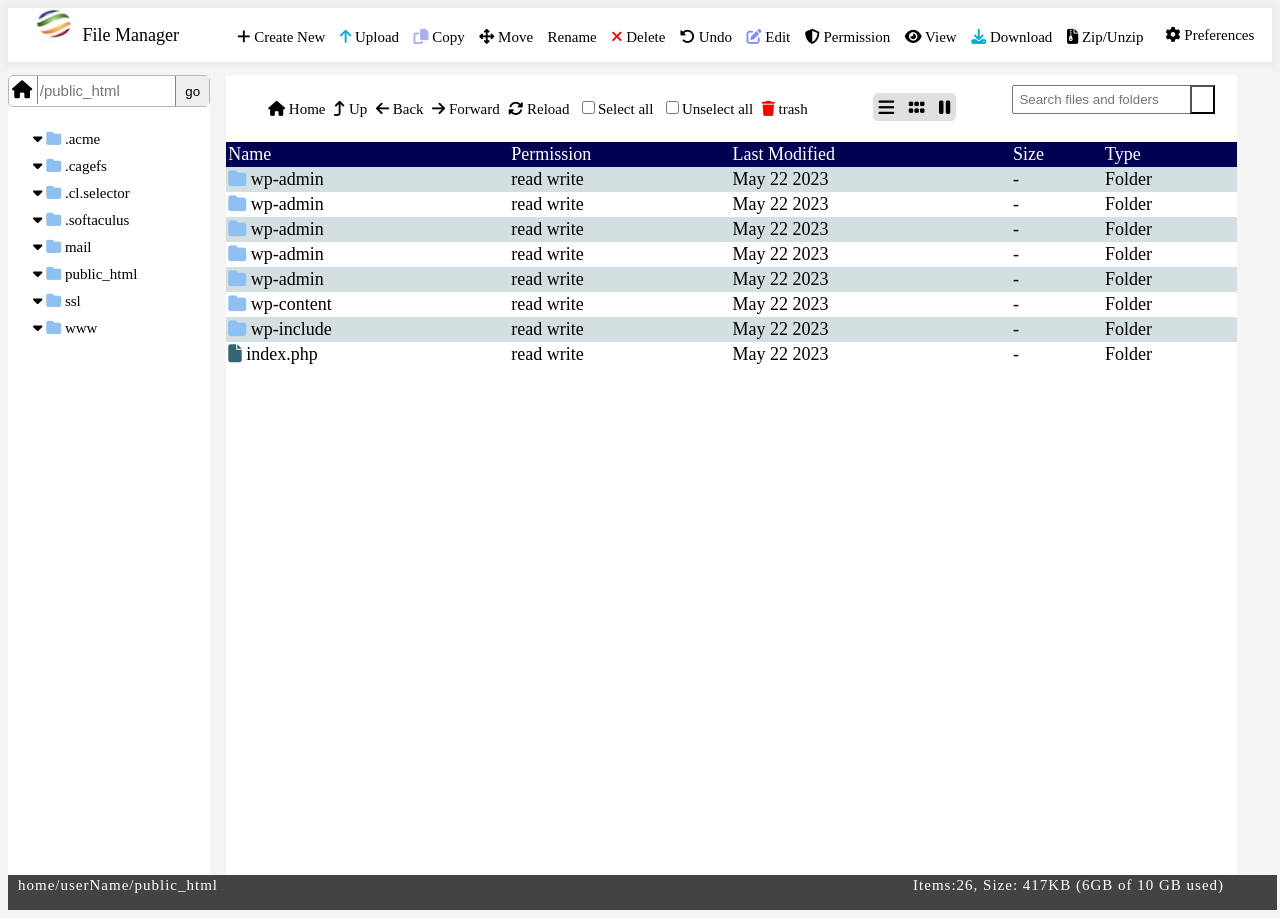
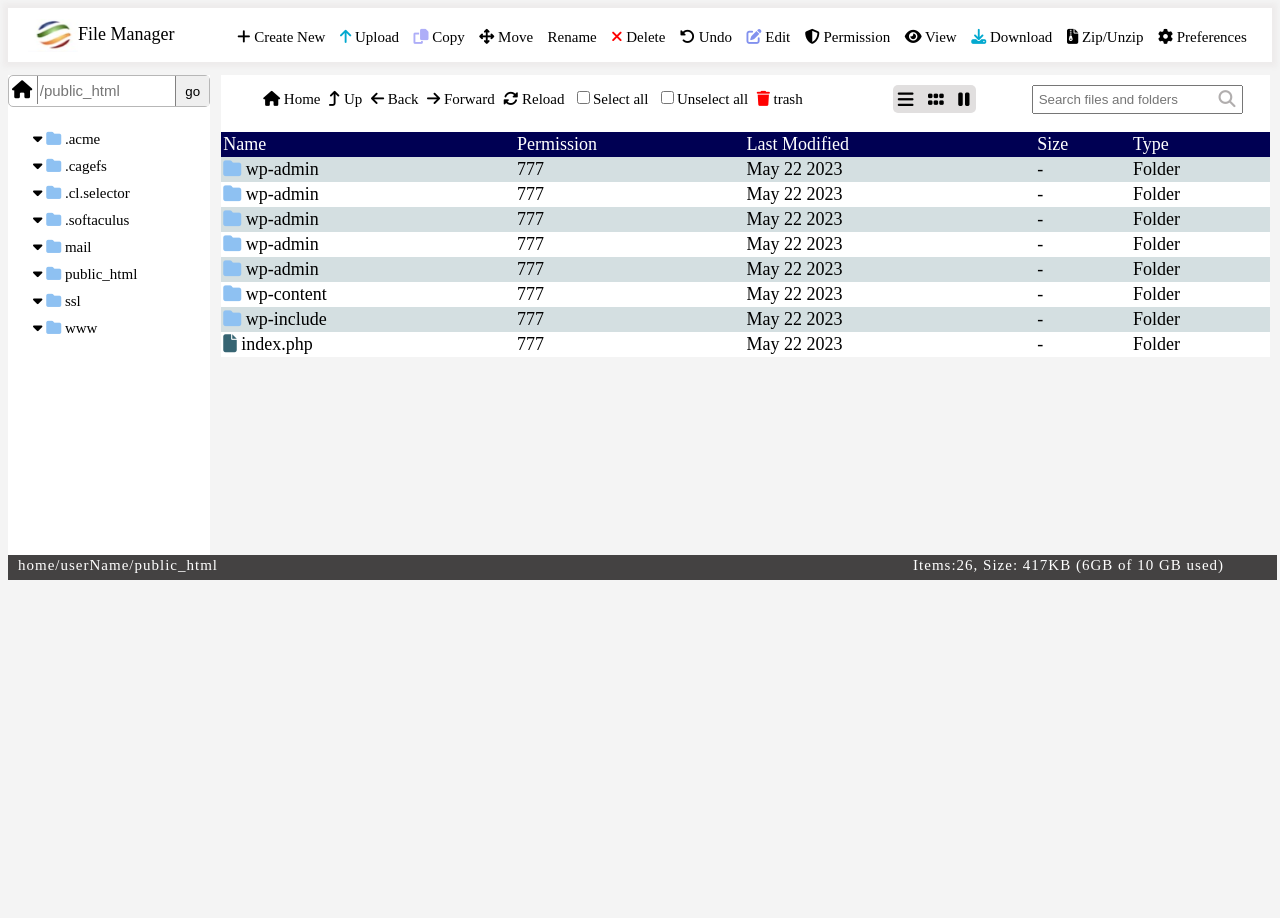
Before and after one commit to zaman20/cpannel_home, a plain HTML site: page index.html in a window 1280 px wide. After the commit the page ends 800 px from the top, so only its background shows below. Drawn offline with nearby package versions, Linux system fonts and the light colour scheme.

Commit message:
Some css fixed

```diff
--- a/index.html
+++ b/index.html
@@ -17,7 +17,7 @@
             <div class="header-area">
                 <div class="header-logo">
                     <img src="img/Capture.PNG" alt="" class="logo">
-                    <span>File Manager</span>
+                    <span class="text-logo">File Manager</span>
                 </div>
                 <div class="header-menu">
                     <ul>
@@ -33,11 +33,12 @@
                         <li><a href=""><i class="fa-solid fa-eye"></i> View</a></li>
                         <li><a href=""><i class="fa-solid fa-download"></i> Download</a></li>
                         <li><a href=""><i class="fa-solid fa-file-zipper"></i> Zip/Unzip</a></li>
+                        <li><a href=""><i class="fa-solid fa-gear"></i> Preferences</a></li>
                     </ul>
                 </div>
-                <div class="header-setting">
+                <!-- <div class="header-setting">
                     <a href=""><i class="fa-solid fa-gear"></i> Preferences</a>
-                </div>
+                </div> -->
             </div>
 
             <div class="main-area">
@@ -64,7 +65,17 @@
                             <li><a href=""><i class="fa-solid fa-caret-down"></i> <i class="fa-solid fa-folder"></i> .cl.selector</a></li>
                             <li><a href=""><i class="fa-solid fa-caret-down"></i> <i class="fa-solid fa-folder"></i> .softaculus</a></li>
                             <li><a href=""><i class="fa-solid fa-caret-down"></i> <i class="fa-solid fa-folder"></i> mail</a></li>
-                            <li><a href=""><i class="fa-solid fa-caret-down"></i> <i class="fa-solid fa-folder"></i> public_html</a></li>
+                            <li class="dropdown"><a href=""><i class="fa-solid fa-caret-down"></i> <i class="fa-solid fa-folder"></i> public_html</a>
+                                <ul class="dropdown-menu">
+                                    <li><a href=""><i class="fa-solid fa-caret-down dropdown-icon"></i> <i class="fa-solid fa-folder"></i> .ca</a></li>
+                                    <li class="dropdown"><a href=""><i class="fa-solid fa-caret-down dropdown-icon"></i> <i class="fa-solid fa-folder"></i> test.mahsan.net</a>
+                                        <ul class="dropdown-menu">
+                                            <li><a href=""><i class="fa-solid fa-caret-down dropdown-icon"></i> <i class="fa-solid fa-folder"></i> .ca</a></li>
+                                            <li><a href=""><i class="fa-solid fa-caret-down dropdown-icon"></i> <i class="fa-solid fa-folder"></i> test.mahsan.net</a></li>
+                                        </ul>
+                                    </li>
+                                </ul>
+                            </li>
                             <li><a href=""><i class="fa-solid fa-caret-down"></i> <i class="fa-solid fa-folder"></i> ssl</a></li>
                             <li><a href=""><i class="fa-solid fa-caret-down"></i> <i class="fa-solid fa-folder"></i> www</a></li>
 
@@ -72,6 +83,7 @@
                     </div>
                 </div>
                 <div class="right-side">
+                    <div class="right-top-bar">
                         <div class="home-menu">
                             <ul>
                                 <li><a href=""><i class="fa-solid fa-house"></i> Home</a></li>
@@ -91,9 +103,10 @@
                         </div>
                         <div class="search-box">
                             <input type="text" placeholder="Search files and folders" class="search-box-text">
-                        <input type="submit" value=" " class="search-box-btn">
+                            <button  class="search-box-btn"><i class="fa-solid fa-magnifying-glass"></i></button>
+
                         </div>
-
+                    </div>
                     <!-- table part -->
                     <div class="table-area">
                         <table class="table " CELLSPACING="0" CELLPADDING="2">
@@ -106,56 +119,56 @@
                             </tr>
                             <tr>
                                 <td><i class="fa-solid fa-folder"></i> wp-admin</td>
-                                <td>read write</td>
+                                <td>777</td>
                                 <td>May 22 2023</td>
                                 <td>-</td>
                                 <td>Folder</td>
                             </tr>
                             <tr>
                                 <td><i class="fa-solid fa-folder"></i> wp-admin</td>
-                                <td>read write</td>
+                                <td>777</td>
                                 <td>May 22 2023</td>
                                 <td>-</td>
                                 <td>Folder</td>
                             </tr>
                             <tr>
                                 <td><i class="fa-solid fa-folder"></i> wp-admin</td>
-                                <td>read write</td>
+                                <td>777</td>
                                 <td>May 22 2023</td>
                                 <td>-</td>
                                 <td>Folder</td>
                             </tr>
                             <tr>
                                 <td><i class="fa-solid fa-folder"></i> wp-admin</td>
-                                <td>read write</td>
+                                <td>777</td>
                                 <td>May 22 2023</td>
                                 <td>-</td>
                                 <td>Folder</td>
                             </tr>
                             <tr>
                                 <td><i class="fa-solid fa-folder"></i> wp-admin</td>
-                                <td>read write</td>
+                                <td>777</td>
                                 <td>May 22 2023</td>
                                 <td>-</td>
                                 <td>Folder</td>
                             </tr>
                             <tr>
                                 <td><i class="fa-solid fa-folder"></i> wp-content</td>
-                                <td>read write</td>
+                                <td>777</td>
                                 <td>May 22 2023</td>
                                 <td>-</td>
                                 <td>Folder</td>
                             </tr>
                             <tr>
                                 <td><i class="fa-solid fa-folder"></i> wp-include</td>
-                                <td>read write</td>
+                                <td>777</td>
                                 <td>May 22 2023</td>
                                 <td>-</td>
                                 <td>Folder</td>
                             </tr>
                             <tr>
                                 <td><i class="fa-solid fa-file"></i> index.php</td>
-                                <td>read write</td>
+                                <td>777</td>
                                 <td>May 22 2023</td>
                                 <td>-</td>
                                 <td>Folder</td>
--- a/style.css
+++ b/style.css
@@ -23,18 +23,20 @@ body a{
 img.logo {
   WIDTH: 50px;
   height: 33px;
+  margin-top: 11px;
+  position: relative;
 }
 .header-menu{
-    width:77%;
+    width:85%;
     float:left;
 }
-.header-setting{
+/* .header-setting{
     width:8%;
     float: left;
     padding-top: 10px;
     margin-top: 6px;
-}
-.header-menu ul{}
+} */
+
 .header-menu ul li{
     display: inline-block;
     padding:0px 5px;
@@ -43,26 +45,26 @@ img.logo {
     text-decoration: none;
     color: black;
 }
-.header-menu ul li a:hover{}
+
 
 .left-side {
     float: left;
     width: 16%;
     background: white;
-    height: 100vh;
     margin-top: 10px;
+    min-height: 480px;
   }
 .right-side {
     float: left;
-    width: 80%;
-    height: 100vh;
+    width: 83%;
     background: white;
-    margin-left: 16px;
+    margin-left: 11px;
     margin-top: 10px;
   }
   .home-menu{
     float:left;
     width: 64%;
+    margin-top: -10px;
   }
   .search-box{
     width: 20%;
@@ -82,14 +84,16 @@ img.logo {
     padding: 5px;
     margin-top: 10px;
 }
-.search-box-btn{
-    display: inline-block;
-    width:30px;
-    height: 29px;
-    margin-top: 10px;
-    margin-left: -24px;
-    background: url("img/Capture-removebg-preview.png");
-
+.search-box-btn {
+  display: inline-block;
+  width: 30px;
+  height: 29px;
+  margin-top: 10px;
+  margin-left: -31px;
+  border: 0;
+  font-size: 17px;
+  color: #b1aeae;
+  background:none;
 }
 .table-area {
     clear: both;
@@ -146,7 +150,7 @@ img.logo {
     /* padding-left: 7px; */
     margin-right: 56px;
     background: #e1dfdf;
-    margin-top: 18px;
+    margin-top: 10px;
     border-radius: 5px;
 
  }
@@ -193,7 +197,7 @@ i.fa-solid.fa-pen-to-square {
   background: #444242;
   clear: both;
   width: 100%;
-  height: 35px;
+  height: 25px;
   margin: 0;
   padding-left: 5px;
   color: white;
@@ -212,3 +216,12 @@ i.fa-solid.fa-pen-to-square {
   margin-right: 10px;
   margin-top: -13px;
 }
+span.text-logo {
+  position: absolute;
+  top: 24px;
+}
+
+.right-top-bar {
+  width: 100%;
+  height: 51px;
+}
```
Also changed, not shown: img/update 6.PNG (added), img/update7.PNG (added). Lines whose indentation alone changed are shown as unchanged.
